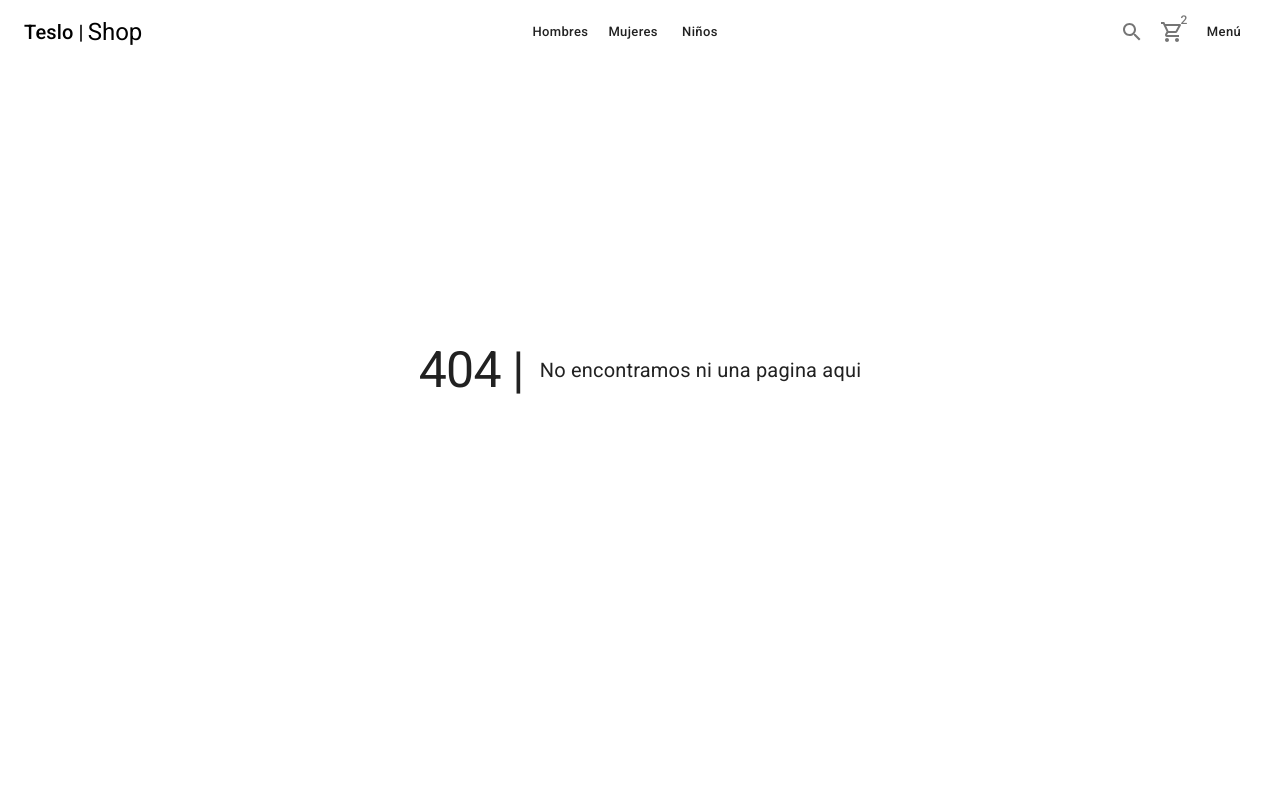
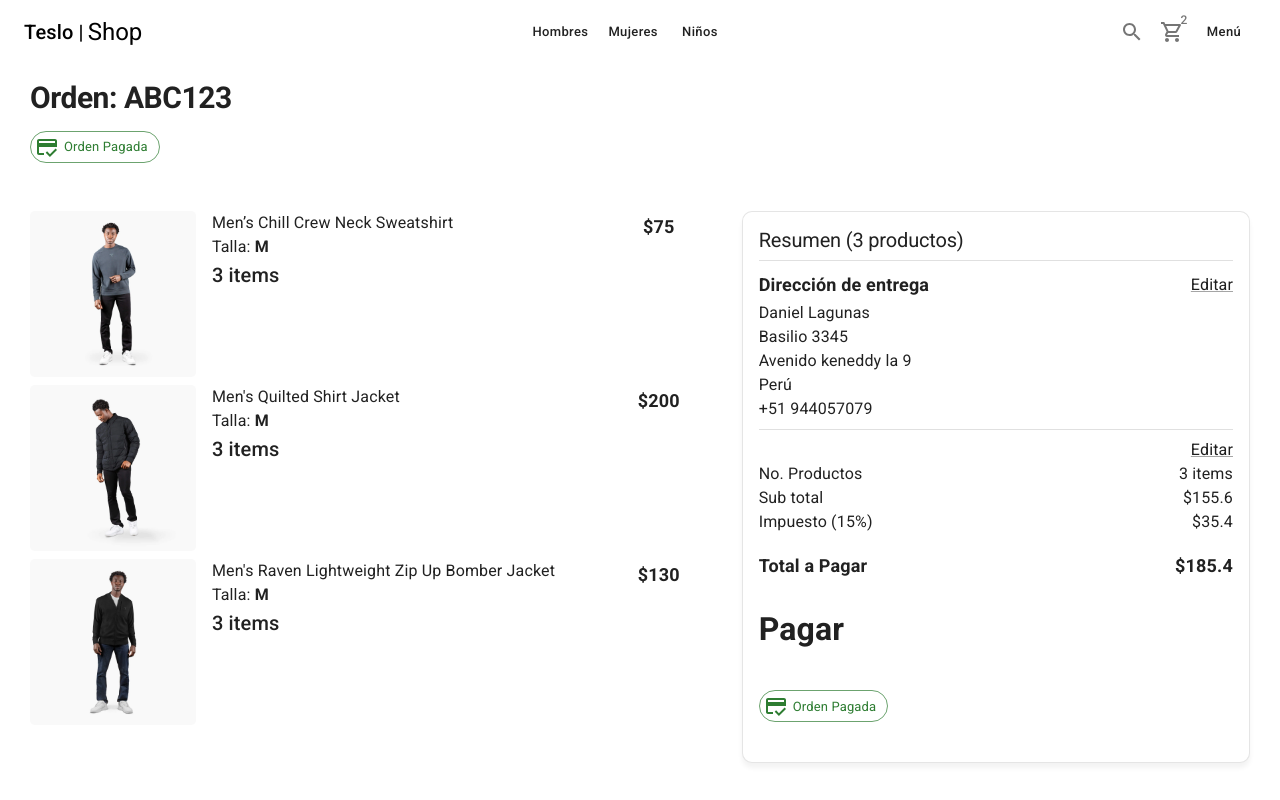
Before and after one commit to DanielHenryL/next-teslo-shop, a Next.js app: page /orders/1 in a window 1280 px wide. Before the commit this address had no page. Built offline with nearby package versions, Linux system fonts and the light colour scheme.

Commit message:
Pagina de pago

```diff
--- /dev/null
+++ b/pages/orders/[id].tsx
@@ -0,0 +1,85 @@
+import NextLink from 'next/link'
+import { CardList, OrderSummary } from '@/components/cart'
+import { ShopLayout } from '@/components/layouts'
+import { Box, Button, Card, CardContent, Chip, Divider, Grid, Link, Typography } from '@mui/material'
+import { CreditCardOffOutlined, CreditScoreOutlined } from '@mui/icons-material'
+
+const OrderPage = () => {
+  return (
+    <ShopLayout title='Resumen de la orden 41515145' pageDescription={'Resumen de la orden'}>
+        <Typography variant='h1' component={'h1'}>Orden: ABC123</Typography>
+        {/* <Chip
+            sx={{ my:2 }}
+            label='Pendiente de pago'
+            variant='outlined'
+            color='error'
+            icon={<CreditCardOffOutlined/>}
+        /> */}
+        <Chip
+            sx={{ my:2 }}
+            label='Orden Pagada'
+            variant='outlined'
+            color='success'
+            icon={<CreditScoreOutlined/>}
+        />
+
+
+        <Grid container sx={{ mt:2}} flexDirection={{ xs:'column-reverse',sm:'row'}} >
+
+            <Grid item xs={12} sm={7} sx={{ my:2}}>
+                <CardList  />
+            </Grid>
+
+            <Grid item xs={12} sm={5} sx={{ my:2}}>
+                <Card className='summary-card'>
+                    <CardContent>
+                        <Typography variant='h2'>Resumen (3 productos)</Typography>
+                        <Divider sx={{ my:1}}/>
+                        <Box display={'flex'} justifyContent={'space-between'} alignItems={'center'}>
+                            <Typography variant='subtitle1'>Dirección de entrega</Typography>
+                            <NextLink href={'/checkout/address'} passHref legacyBehavior>
+                                <Link underline='always'>
+                                    Editar
+                                </Link>
+                            </NextLink>
+                        </Box>
+                        <Typography>Daniel Lagunas</Typography>
+                        <Typography>Basilio 3345</Typography>
+                        <Typography>Avenido keneddy la 9</Typography>
+                        <Typography>Perú</Typography>
+                        <Typography>+51 944057079</Typography>
+
+                        <Divider sx={{ my:1}}/>
+
+                        <Box display={'flex'} justifyContent={'end'}>
+                            <NextLink href={'/cart'} passHref legacyBehavior>
+                                <Link underline='always'>
+                                    Editar
+                                </Link>
+                            </NextLink>
+                        </Box>
+
+                        <OrderSummary />
+
+                        <Box sx={{ mt:3}}>
+                            {/* Todo */}
+                            <h1>Pagar</h1>
+                            <Chip
+                                sx={{ my:2 }}
+                                label='Orden Pagada'
+                                variant='outlined'
+                                color='success'
+                                icon={<CreditScoreOutlined/>}
+                            />
+                        </Box>
+
+                    </CardContent>
+                </Card>
+            </Grid>
+
+        </Grid>
+    </ShopLayout>
+  )
+}
+
+export default OrderPage
```
